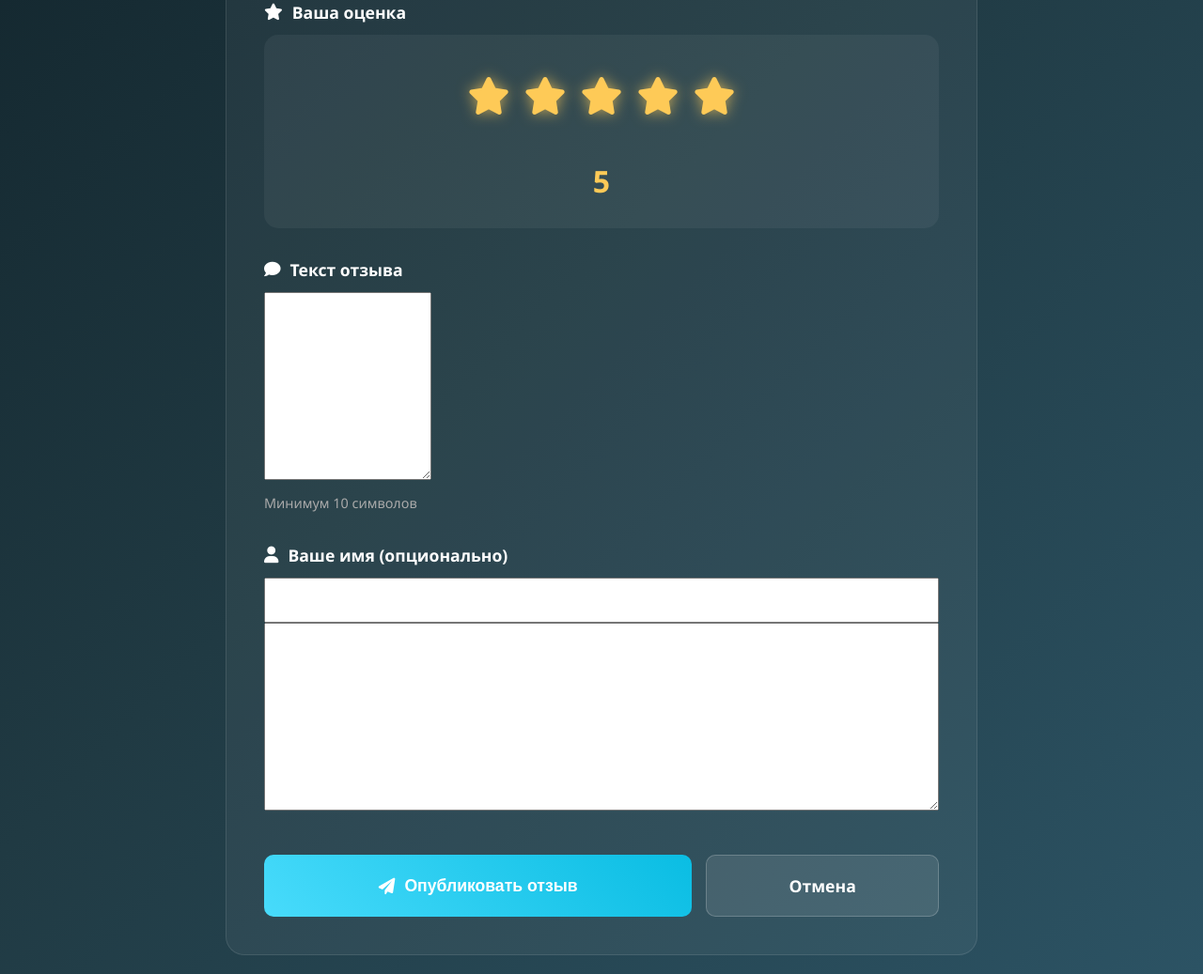
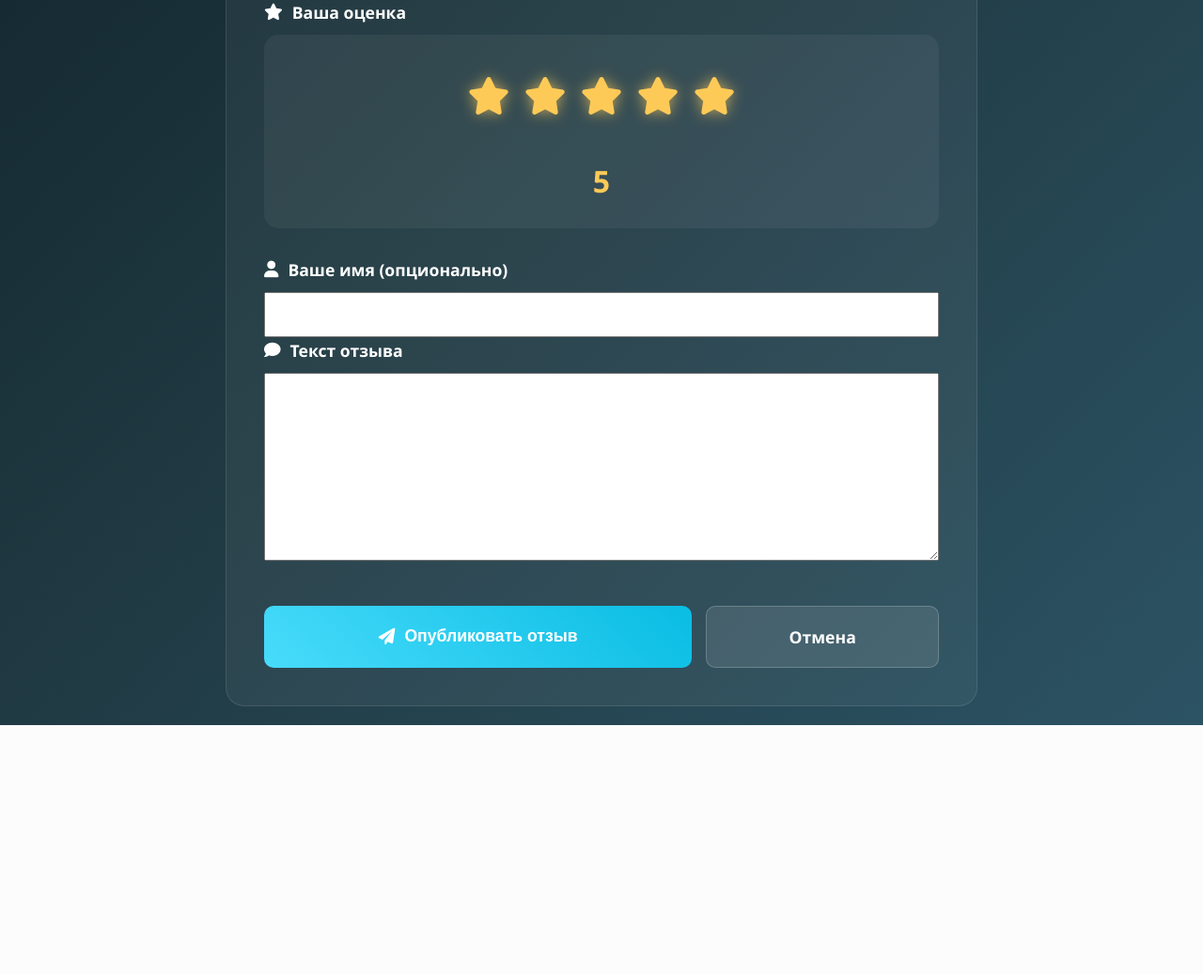
Before and after one commit to Banan41ke/movie_reviews_website_project, a Django app: page /1/review/add/ in a window 1280 px wide. Shown: the part 496-1533 px from the top of the page at 94% size. After the commit the page ends 1268 px from the top, so only its background shows below. Run offline with Django 5.2, Linux system fonts and the light colour scheme; a user stored in the database is signed in; data comes from the database, SQL or seed files in the repository; some libraries are stand-ins or nearby versions.

Commit message:
update rev_form1011

```diff
--- a/movies/templates/movies/review_form.html
+++ b/movies/templates/movies/review_form.html
@@ -118,17 +118,6 @@
                     </div>
                 </div>
 
-                <!-- Текст отзыва -->
-                <div class="form-group">
-                    <label for="reviewText" class="form-label">
-                        <i class="fas fa-comment"></i> Текст отзыва
-                    </label>
-                    <textarea id="reviewText" name="text" class="form-control"
-                              placeholder="Напишите ваш отзыв здесь... Расскажите, что вам понравилось или не понравилось в фильме."
-                              rows="6" required></textarea>
-                    <p style="color: #aaa; font-size: 0.9em; margin-top: 5px;">Минимум 10 символов</p>
-                </div>
-
                 <!-- Имя (опционально) -->
                 <div class="form-group">
                     <label class="form-label">
@@ -142,6 +131,9 @@
                                style="width: 100%; height: 48px; font-size: 1.1em;">
 
                         <!-- Отзыв – выше и шире -->
+                        <label for="reviewText" class="form-label">
+                            <i class="fas fa-comment"></i> Текст отзыва
+                        </label>
                         <textarea id="reviewText"
                                   name="text"
                                   class="form-control"
```
